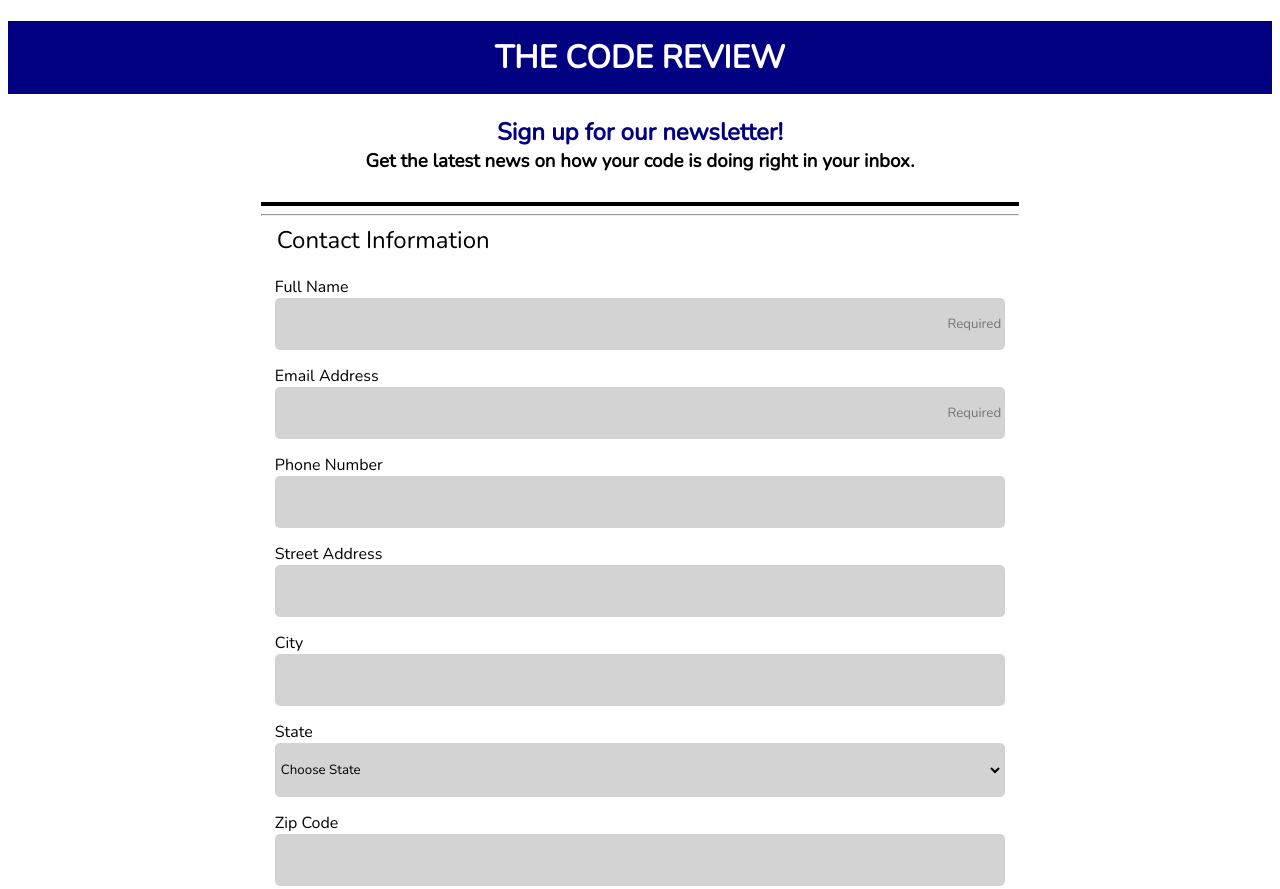
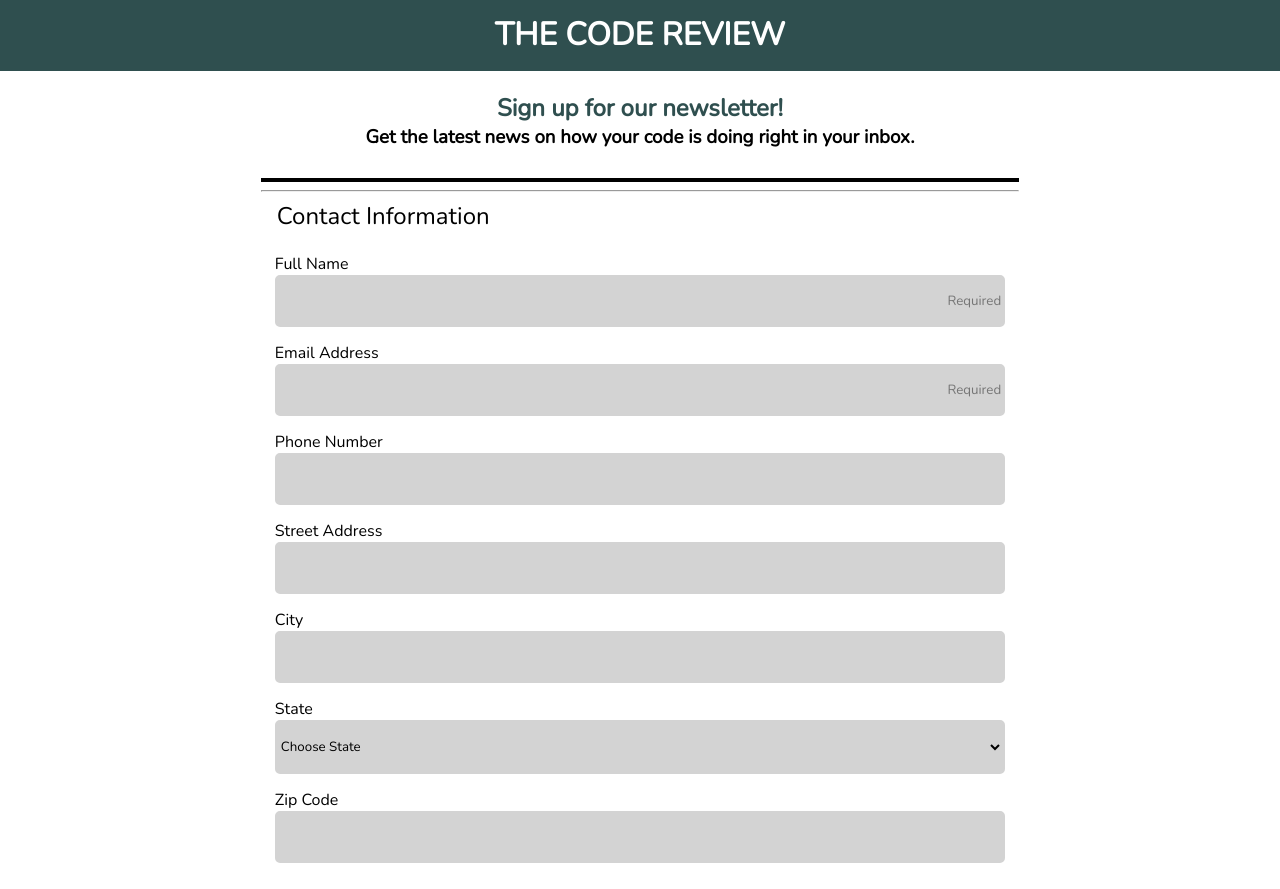
Before and after one commit to nicolasptrsn/techdegree-project-three, a plain HTML site: page index.html in a window 1280 px wide. Shown: the top 889 px of the page. Drawn offline with nearby package versions, Linux system fonts and the light colour scheme.

Commit message:
Update style.css

```diff
--- a/css/style.css
+++ b/css/style.css
@@ -6,18 +6,21 @@
 /* Header styles  */
 
 h1 {
-  background-color: navy;
+  background-color: darkslategray;
   padding-top: 15px;
   padding-bottom: 15px;
   text-align: center;
   text-transform: uppercase;
   color: white;
+  margin-top: -10px;
+  margin-left: -10px;
+  margin-right: -10px;
 }
 
 /* How do I make a full-width header with no white space on the edges? */
 
 h2 {
-  color: navy;
+  color: darkslategray;
   text-align: center;
   margin-bottom: 0;
 }
```
